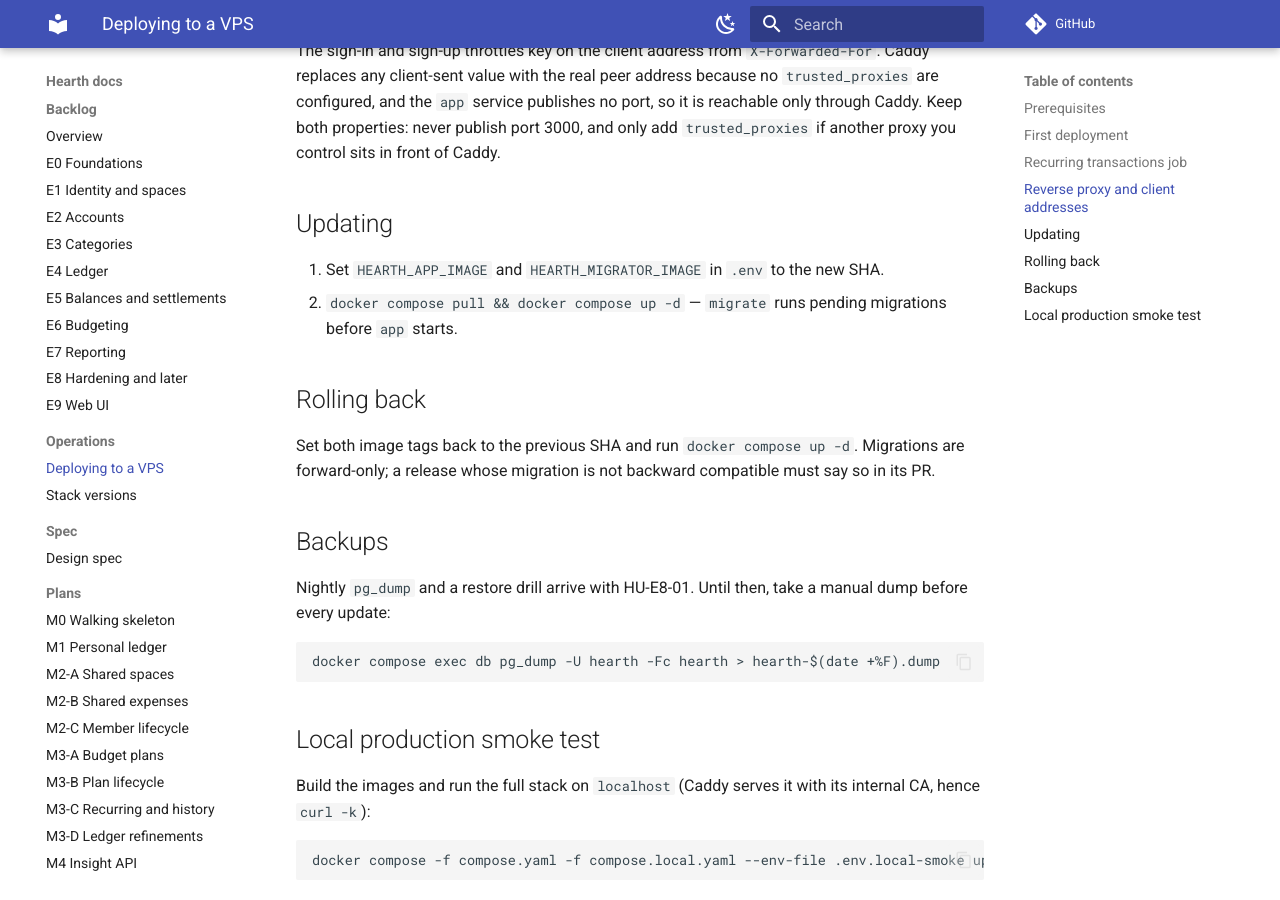
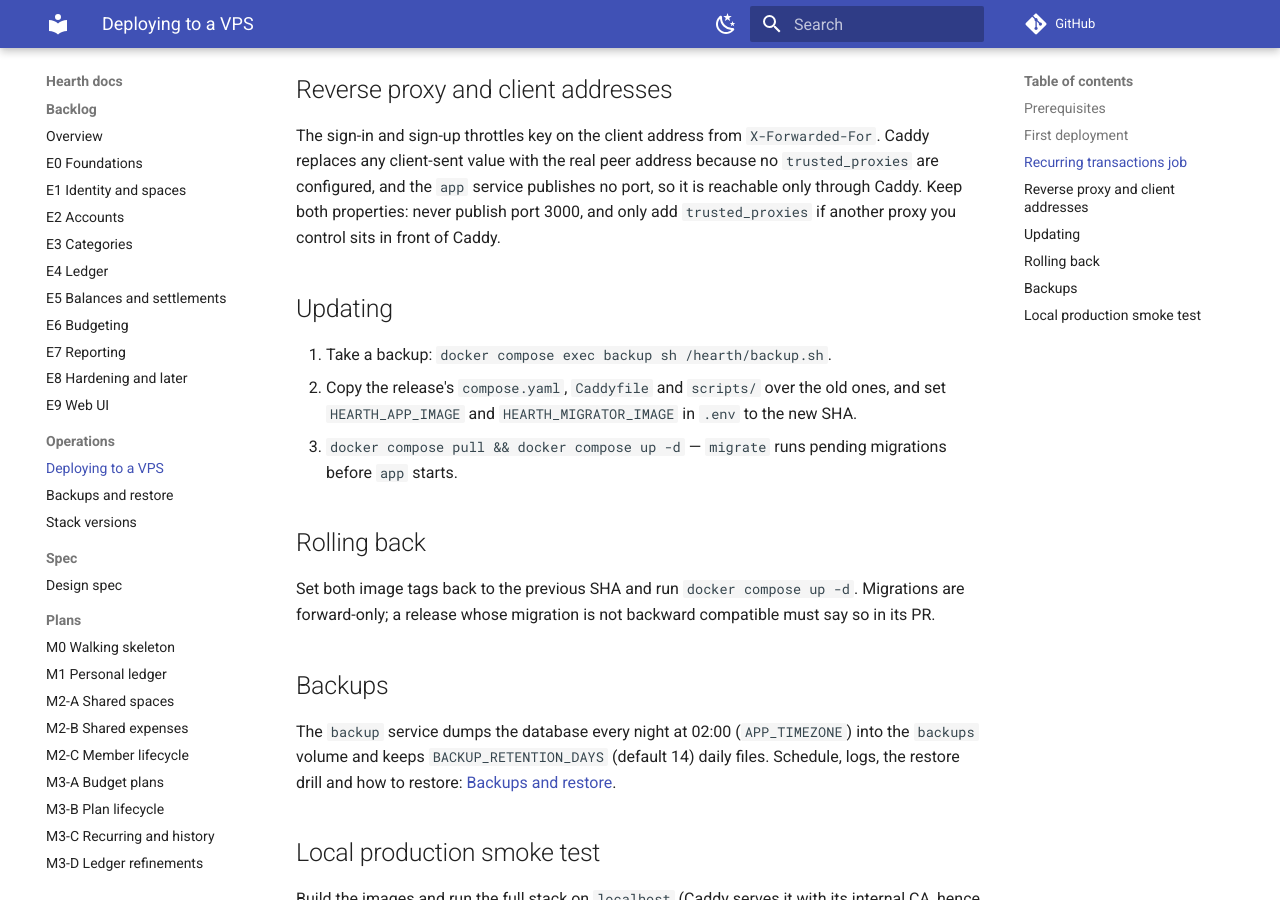
Before and after one commit to Facabore/Hearth, an MkDocs documentation site: the page built from docs/operations/deploy.md, in a window 1280 px wide and 900 px high, scrolled down 1608 px. Built offline with MkDocs 1.6.1 and Material for MkDocs 9.7.7, drawn with Linux system fonts in a browser that asks for light colours; comment, search, counter and statistics services are not loaded; some of the changed text lies outside the part shown.

Commit message:
feat(backups): run the backup at 02:00 Bogota time as a compose service (Refs #61)

```diff
--- a/docs/operations/deploy.md
+++ b/docs/operations/deploy.md
@@ -9,11 +9,12 @@
 
 ## First deployment
 
-1. Copy `compose.yaml` and `Caddyfile` to a directory on the VPS, e.g. `/opt/hearth`.
+1. Copy `compose.yaml`, `Caddyfile` and the `scripts/` directory to a directory on the VPS, e.g. `/opt/hearth`. The backup containers mount their scripts from `scripts/`.
 2. Create `/opt/hearth/.env` from `.env.production.example`; set `HEARTH_DOMAIN`, generate `POSTGRES_PASSWORD` with `openssl rand -hex 32` (it is embedded in a connection URL, so it must not contain `/`, `+` or `=`) and `BETTER_AUTH_SECRET` with `openssl rand -base64 48`, and set both image tags to the commit SHA built by CI on `main`.
 3. `docker compose pull && docker compose up -d`
 4. Verify:
-   - `docker compose ps` — `migrate` exited 0; `db` and `app` healthy; `caddy` running.
+   - `docker compose ps` — `migrate` exited 0; `db` and `app` healthy; `caddy` and `backup` running.
+   - `docker compose exec backup sh /hearth/backup.sh` → a `backup_written` line (see [Backups and restore](backups.md)).
    - `curl -s https://$HEARTH_DOMAIN/api/v1/health` → `{"status":"ok"}` with a valid certificate.
    - `curl -s https://$HEARTH_DOMAIN/api/v1/openapi.json | head -c 40` → `{"openapi":"3.1.0"…`.
 
@@ -36,8 +37,9 @@ The sign-in and sign-up throttles key on the client address from `X-Forwarded-Fo
 
 ## Updating
 
-1. Set `HEARTH_APP_IMAGE` and `HEARTH_MIGRATOR_IMAGE` in `.env` to the new SHA.
-2. `docker compose pull && docker compose up -d` — `migrate` runs pending migrations before `app` starts.
+1. Take a backup: `docker compose exec backup sh /hearth/backup.sh`.
+2. Copy the release's `compose.yaml`, `Caddyfile` and `scripts/` over the old ones, and set `HEARTH_APP_IMAGE` and `HEARTH_MIGRATOR_IMAGE` in `.env` to the new SHA.
+3. `docker compose pull && docker compose up -d` — `migrate` runs pending migrations before `app` starts.
 
 ## Rolling back
 
@@ -45,9 +47,7 @@ Set both image tags back to the previous SHA and run `docker compose up -d`. Mig
 
 ## Backups
 
-Nightly `pg_dump` and a restore drill arrive with HU-E8-01. Until then, take a manual dump before every update:
-
-    docker compose exec db pg_dump -U hearth -Fc hearth > hearth-$(date +%F).dump
+The `backup` service dumps the database every night at 02:00 (`APP_TIMEZONE`) into the `backups` volume and keeps `BACKUP_RETENTION_DAYS` (default 14) daily files. Schedule, logs, the restore drill and how to restore: [Backups and restore](backups.md).
 
 ## Local production smoke test
 
--- a/mkdocs.yml
+++ b/mkdocs.yml
@@ -65,6 +65,7 @@ nav:
       - "E9 Web UI": backlog/E9-web-ui.md
   - Operations:
       - Deploying to a VPS: operations/deploy.md
+      - Backups and restore: operations/backups.md
       - Stack versions: stack-versions.md
   - Spec:
       - Design spec: superpowers/specs/2026-10-11-hearth-design.md
```
Also changed, not shown: compose.yaml (+26 -0 lines), docs/operations/backups.md (added, +45 -0 lines), docs/stack-versions.md (+1 -1 lines), 3 other files.
